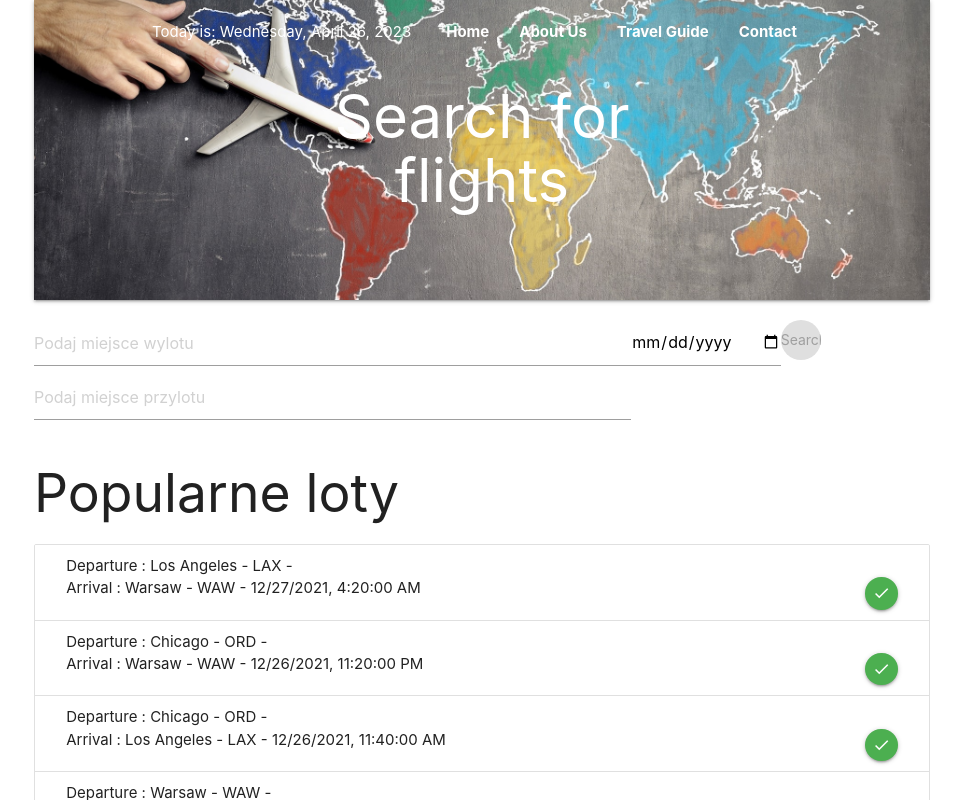
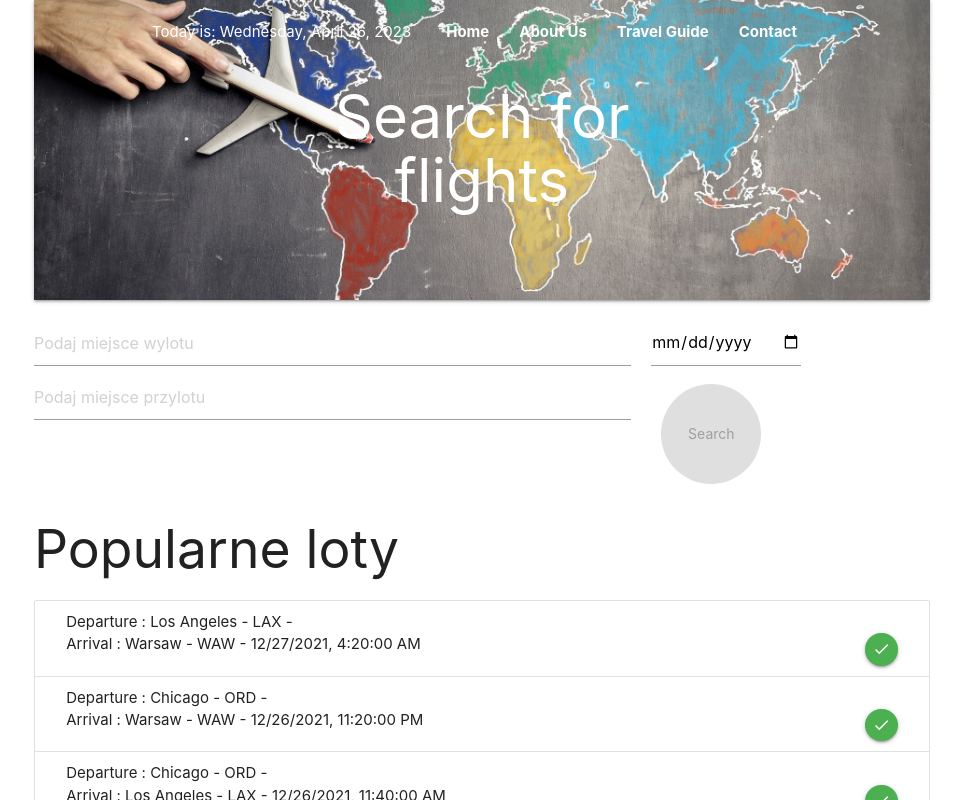
Before and after one commit to NataliaJeszke/flights-angular, an Angular app: page /popular in a window 1280 px wide. Shown: the top 800 px of the page, without its empty margins (158-1121 px from the left). Built offline with nearby package versions, Linux system fonts and the light colour scheme; data requests are answered from the project's data file.

Commit message:
styling for searchbar

```diff
--- a/src/app/search/search.component.css
+++ b/src/app/search/search.component.css
@@ -0,0 +1,11 @@
+.date-input{
+    margin-left: 20px !important;
+    margin-right: 20px !important;
+}
+
+.btnSearch{
+    width: 100px;
+    height: 100px;
+    margin-top: 10px;
+    margin-left: 30px;
+}
--- a/src/app/search/search.component.html
+++ b/src/app/search/search.component.html
@@ -1,13 +1,13 @@
-<div class="row">
+<div class="row search-container">
     <input
-      class="col s8"
+      class="col s8 departure-input"
       type="text"
       placeholder="Podaj miejsce wylotu"
       [(ngModel)]="departureInputValue"
     />
-    <input class="col s2 disabled" type="date" [(ngModel)]="dateInputValue" />
+    <input class="col s2 disabled date-input" type="date" [(ngModel)]="dateInputValue" />
     <input
-      class="col s8"
+      class="col s8 arrival-input"
       type="text"
       placeholder="Podaj miejsce przylotu"
       [(ngModel)]="arrivalInputValue"
```
